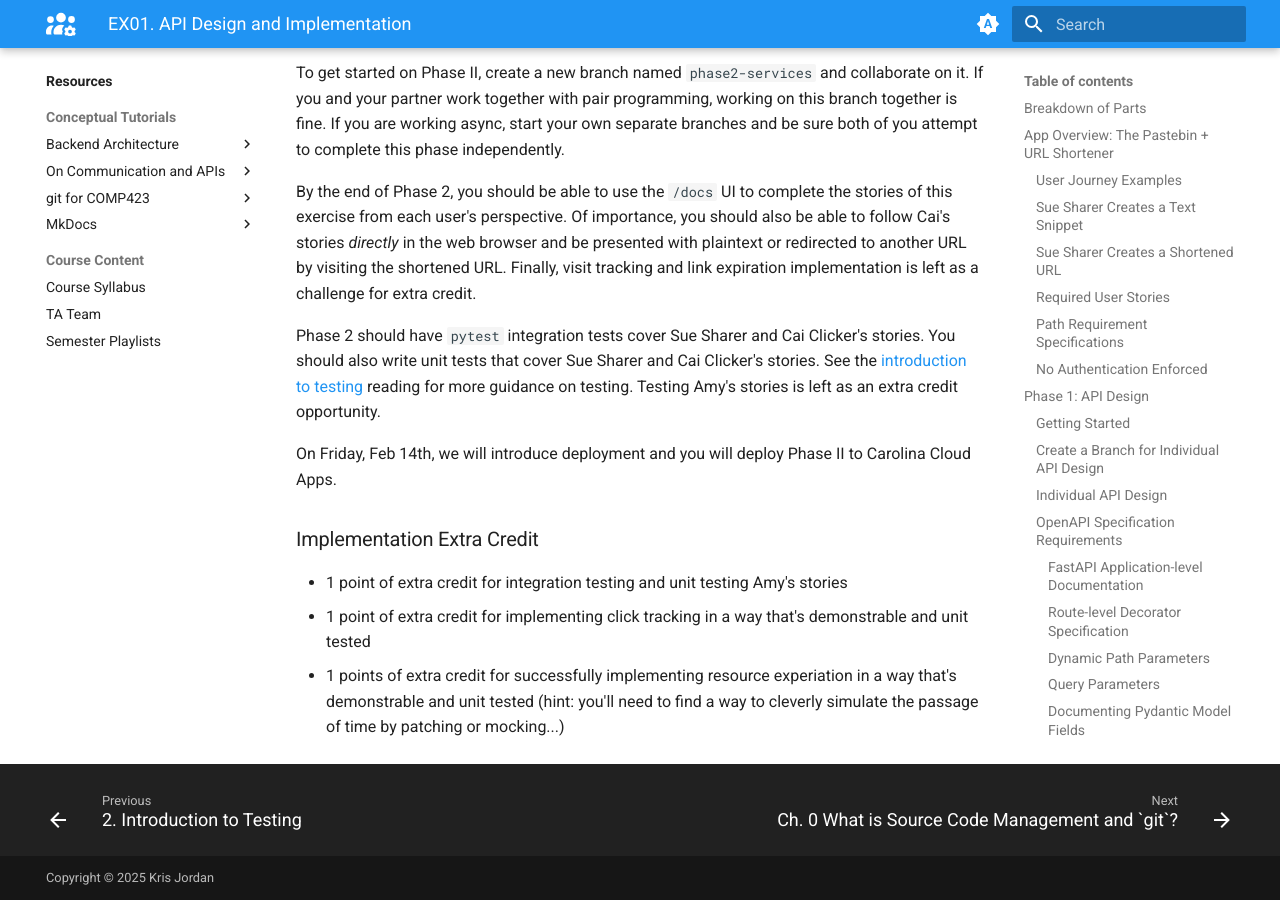
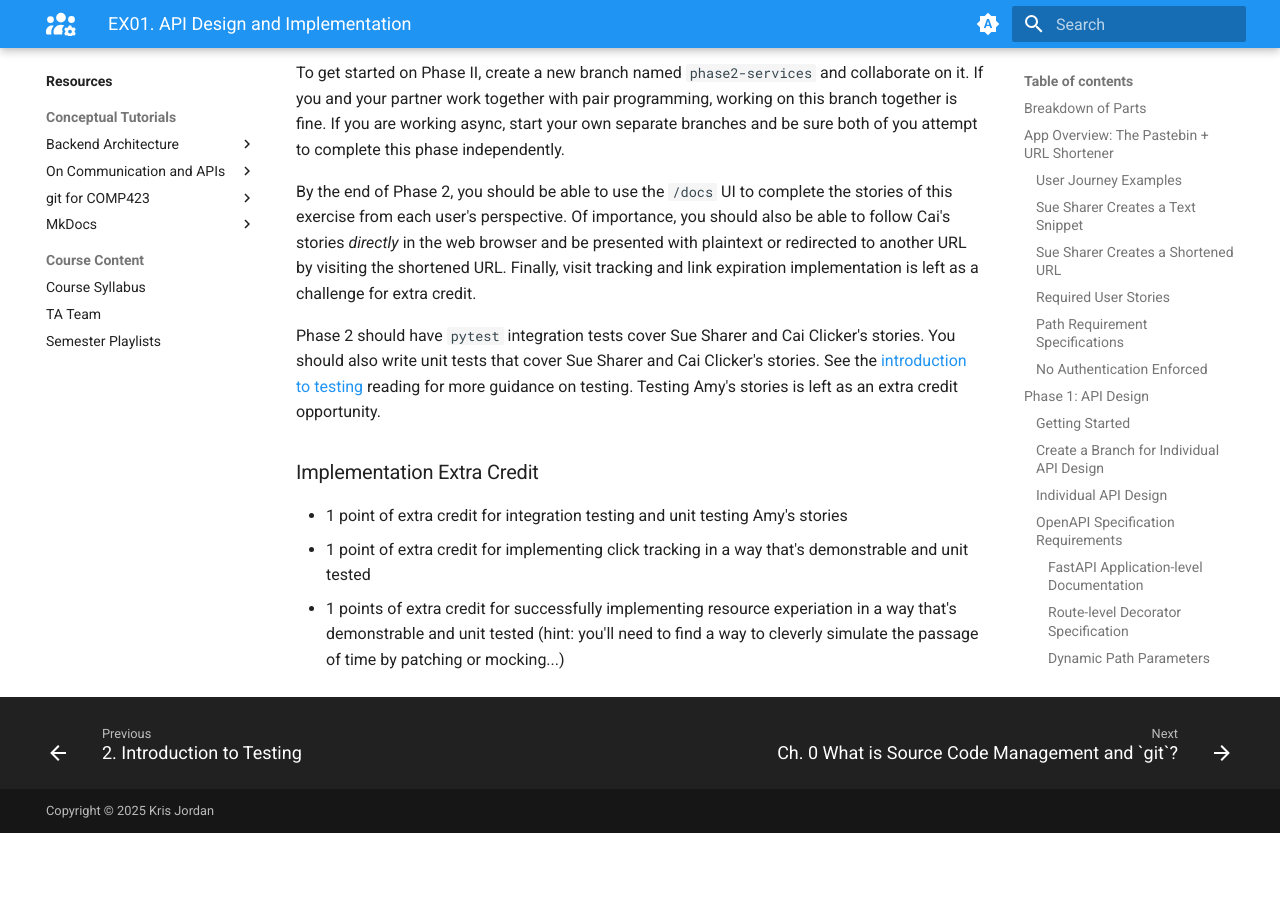
Before and after one commit to comp423-25s/comp423-25s.github.io, an MkDocs documentation site: the page built from docs/resources/exercises/ex01-api-design.md, in a window 1280 px wide and 900 px high, scrolled down 11426 px. Built offline with MkDocs 1.6.1 and Material for MkDocs 9.7.7, drawn with Linux system fonts in a browser that asks for light colours; after the commit the page ends 12259 px from its top, so only the background shows below that.

Commit message:
Remvoe deployment mention

```diff
--- a/docs/resources/exercises/ex01-api-design.md
+++ b/docs/resources/exercises/ex01-api-design.md
@@ -356,8 +356,6 @@ By the end of Phase 2, you should be able to use the `/docs` UI to complete the
 
 Phase 2 should have `pytest` integration tests cover Sue Sharer and Cai Clicker's stories. You should also write unit tests that cover Sue Sharer and Cai Clicker's stories. See the [introduction to testing](../backend-architecture/2-testing.md) reading for more guidance on testing. Testing Amy's stories is left as an extra credit opportunity.
 
-On Friday, Feb 14th, we will introduce deployment and you will deploy Phase II to Carolina Cloud Apps.
-
 ### Implementation Extra Credit
 
 * 1 point of extra credit for integration testing and unit testing Amy's stories
```
